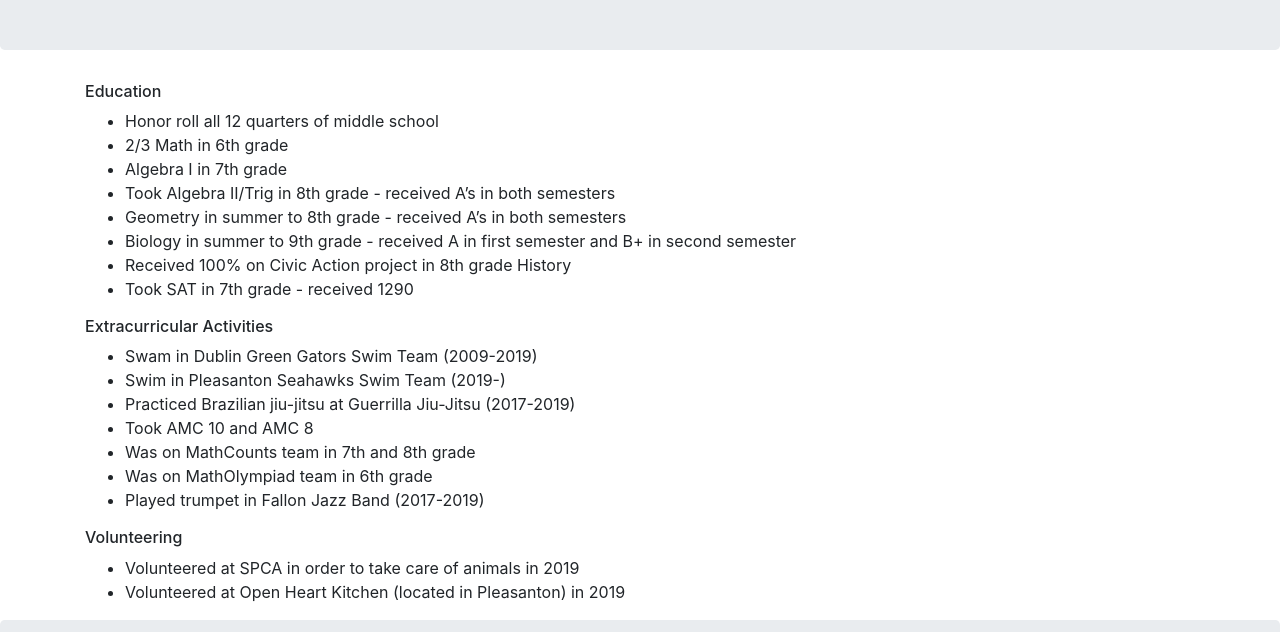
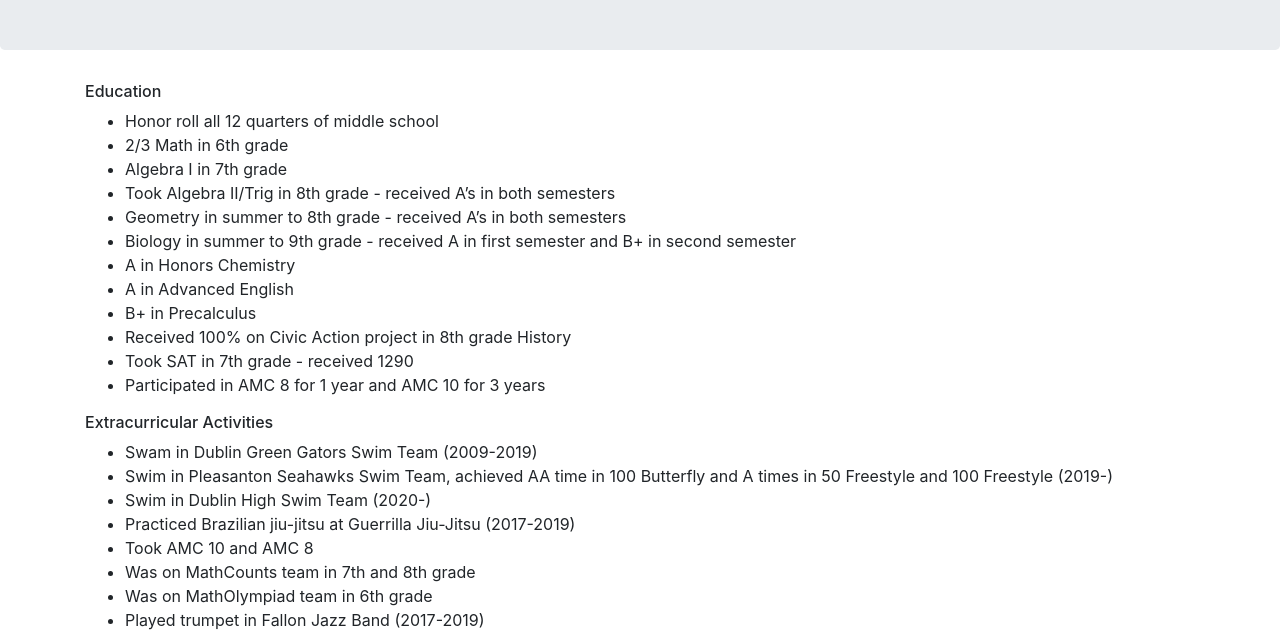
Before and after one commit to MaceEnitnelav/Portfolio, a plain HTML site: page Last_Resume.html in a window 1280 px wide. Shown: the part 174-806 px from the top of the page. Drawn offline with Linux system fonts and the light colour scheme.

Commit message:
Updated my resume with new information about myself

```diff
--- a/Last_Resume.html
+++ b/Last_Resume.html
@@ -32,13 +32,18 @@
               <li>Took Algebra II/Trig in 8th grade - received A’s in both semesters</li>
               <li>Geometry in summer to 8th grade - received A’s in both semesters</li>
               <li>Biology in summer to 9th grade - received A in first semester and B+ in second semester</li>
+              <li>A in Honors Chemistry</li>
+              <li>A in Advanced English</li>
+              <li>B+ in Precalculus</li>
               <li>Received 100% on Civic Action project in 8th grade History</li>
               <li>Took SAT in 7th grade - received 1290</li>
+              <li>Participated in AMC 8 for 1 year and AMC 10 for 3 years</li>
             </ul>
             <h6>Extracurricular Activities</h6>
             <ul>
               <li>Swam in Dublin Green Gators Swim Team (2009-2019)</li>
-              <li>Swim in Pleasanton Seahawks Swim Team (2019-)</li>
+              <li>Swim in Pleasanton Seahawks Swim Team, achieved AA time in 100 Butterfly and A times in 50 Freestyle and 100 Freestyle (2019-)</li>
+              <li>Swim in Dublin High Swim Team (2020-)</li>
               <li>Practiced Brazilian jiu-jitsu at Guerrilla Jiu-Jitsu (2017-2019)</li>
               <li>Took AMC 10 and AMC 8</li>
               <li>Was on MathCounts team in 7th and 8th grade</li>
```
